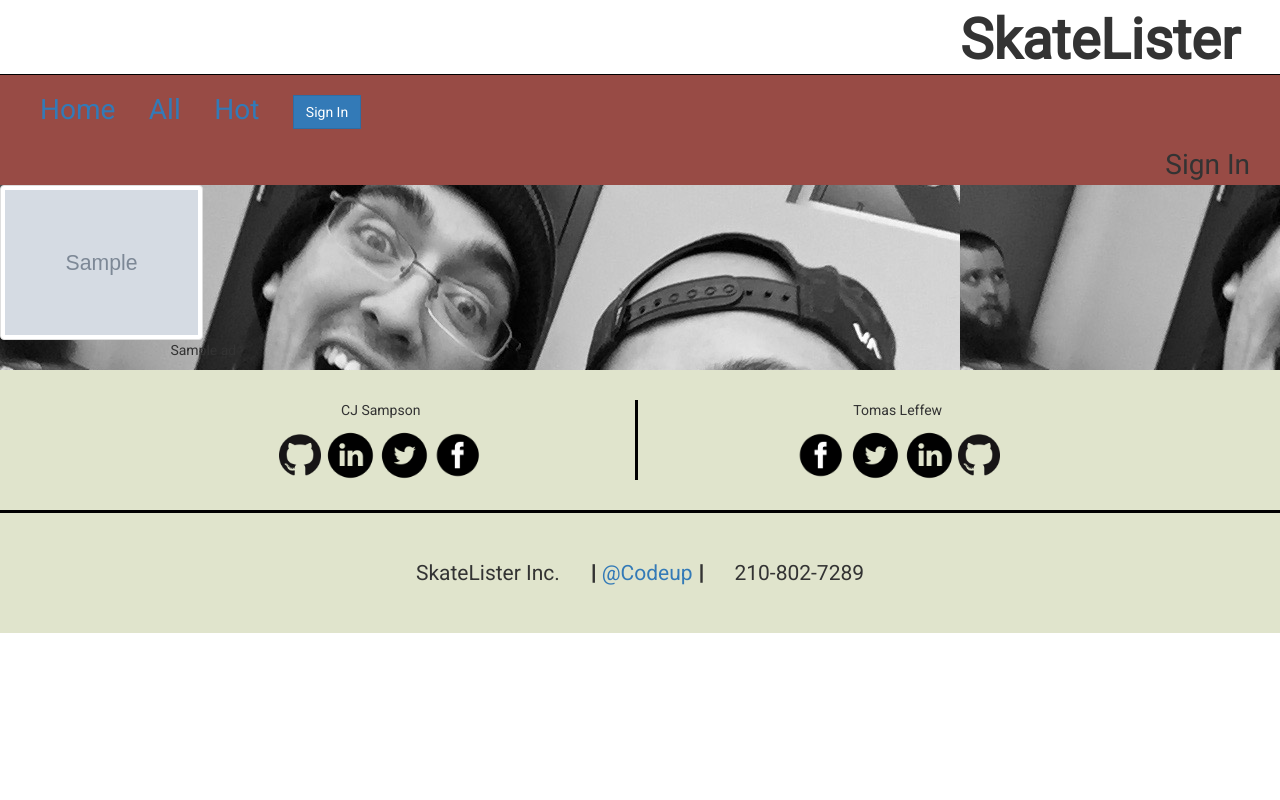
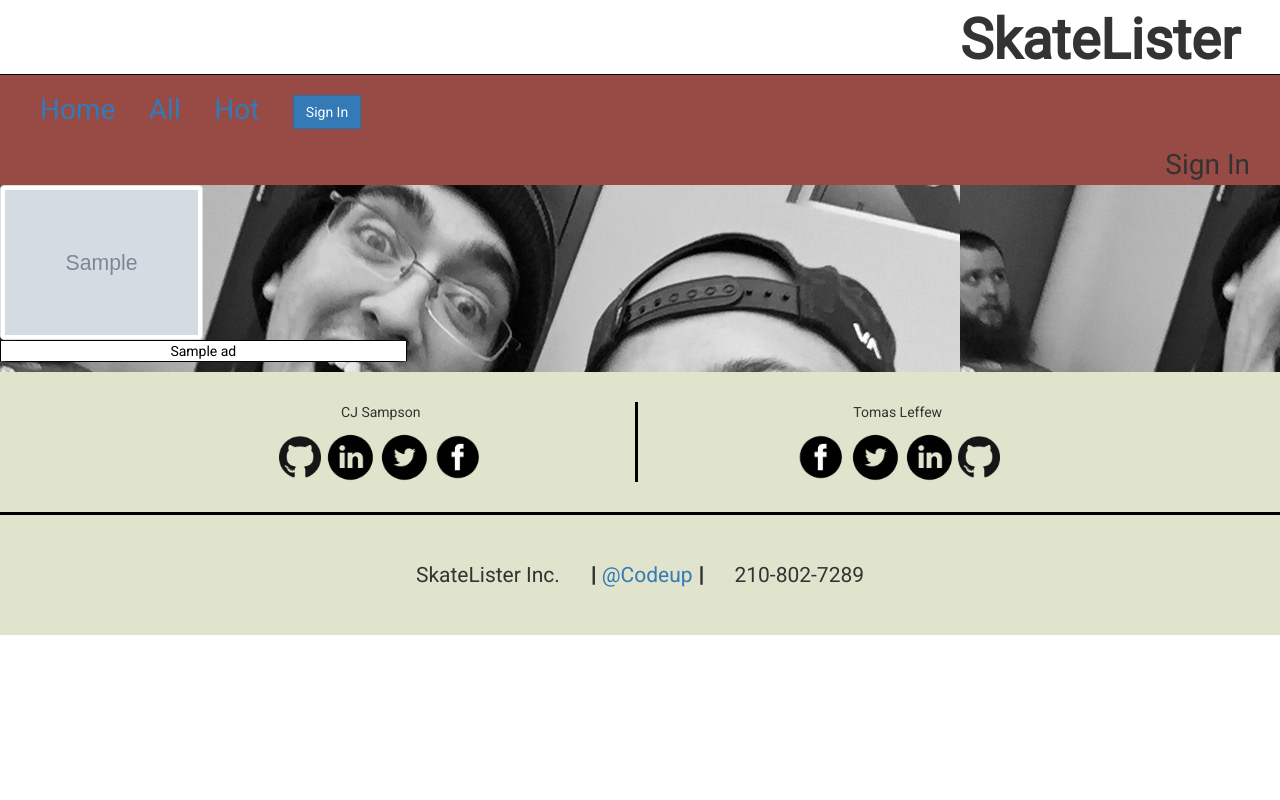
Before and after one commit to skatelister/skatelister.dev, a PHP site: page /ads/all in a window 1280 px wide. Run offline with PHP 8.4, Linux system fonts and the light colour scheme; tables that the repository leaves empty or names only in its code hold one stand-in row (values such as "Sample post"); grey boxes marked "Sample" are stand-in pictures; a stand-in replaces the project's code that opens the database connection; some libraries are stand-ins or nearby versions.

Commit message:
paragraph styling

```diff
--- a/controllers/home.php
+++ b/controllers/home.php
@@ -42,7 +42,7 @@ $newAds = Ad::showNewest();
  						  		<img class="img-thumbnail indexPicture" src="<?=$newAd['image'];?>" alt="test">
  						  		<div class="caption">
  						  			<p id="imageTitle"><?=$newAd['title'];?></p>
-									<p class="btn btn-primary"><a href="/ads/info?ad=<?=$newAd['id'];?>">See More</a>
+									<p class="btn btn-primary" id="stuff"><a href="/ads/info?ad=<?=$newAd['id'];?>">See More</a>
  					  			</div>
 				  			</div>
 			  			</div>
--- a/public/css/main.css
+++ b/public/css/main.css
@@ -5,11 +5,18 @@
 }
 
 
+#imageTitle {
+	background-color: white;
+	color: black;
+	border: 1px solid black;
+	border-radius: 5%;
+}
 html{
 	height: 100%;
 	background-color: white;
 	box-sizing: border-box;
 	font-face: Georgia, serif;
+	color: white;
 }
 body{
     background-color: #d9d9d9;
```
